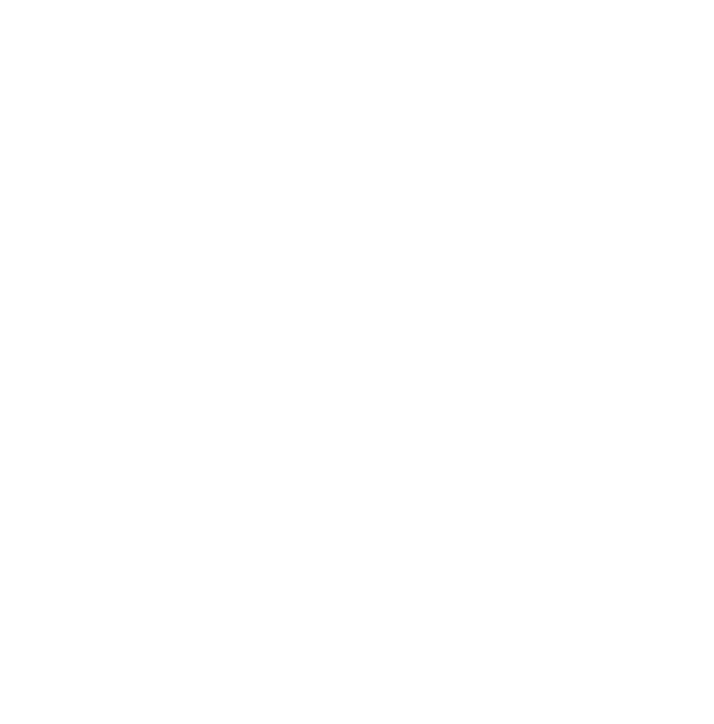
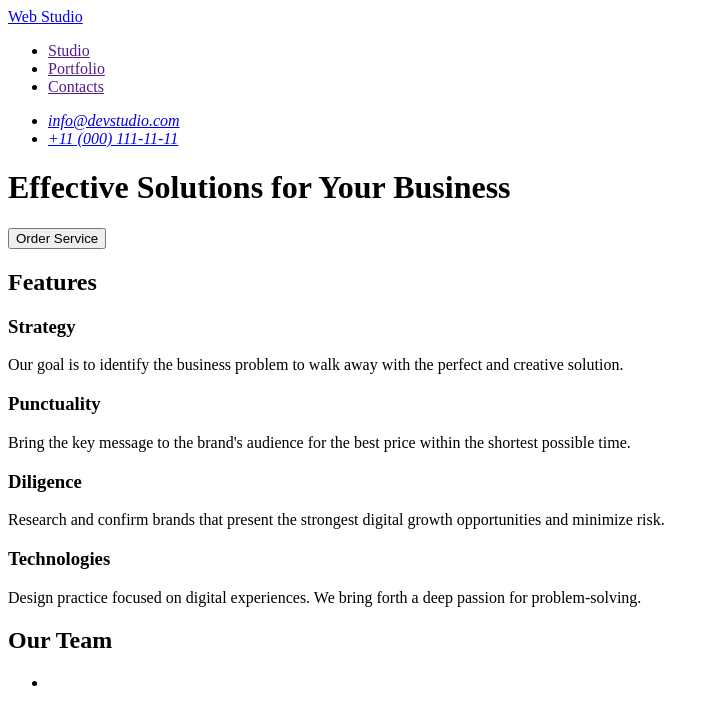
Before and after one commit to veronika3095/goit-markup-hw-01, a plain HTML site: page index.html in a window 1280 px wide. Shown: the whole page, without its empty margins (0-714 px from the left). Drawn offline with Linux system fonts and the light colour scheme.

Commit message:
add index.html file

```diff
--- a/index.html
+++ b/index.html
@@ -6,6 +6,52 @@
     <title>Document</title>
 </head>
 <body>
+  <header>
+     <nav>
+        <a href="./index.html">Web Studio</a>
+      <ul>
+        <li><a href="">Studio</a></li>
+        <li><a href="">Portfolio</a></li>
+        <li><a href="">Contacts</a></li>
+      </ul>
+     </nav>
+     <address>
+      <ul>
+        <li><a href="mailto:info@devstudio.com">info@devstudio.com</a></li>
+        <li><a href="tel:110001111111">+11 (000) 111-11-11</a></li>
+      </ul>
+     </address>
+  </header>
+<main>
 
+  <h1>Effective Solutions for Your Business</h1>
+  <button type="button">Order Service</button>
+
+  <section>
+    <h2>Features</h2>
+
+    <h3>Strategy</h3>
+    <p>Our goal is to identify the business problem to walk away with the perfect and creative solution.
+    </p>
+
+    <h3>Punctuality</h3>
+    <p>Bring the key message to the brand's audience for the best price within the shortest possible time.
+    </p>
+
+    <h3>Diligence</h3>
+    <p>Research and confirm brands that present the strongest digital growth opportunities and minimize risk.</p>
+
+    <h3>Technologies</h3>
+    <p>Design practice focused on digital experiences. We bring forth a deep passion for problem-solving.</p>
+  </section>
+  <section>
+    <h2>Our Team</h2>
+    <ul>
+      <li>
+        <img srs=""
+      </li>
+    </ul>
+  </section>
+</main>
 </body>
 </html>
```
